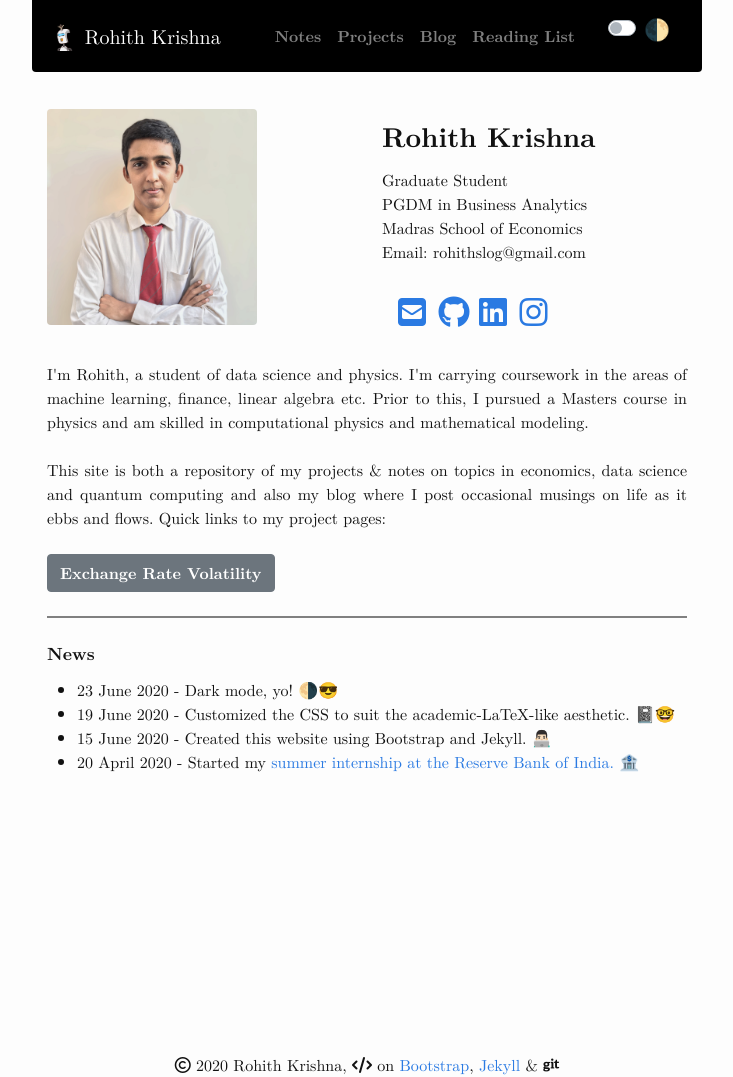
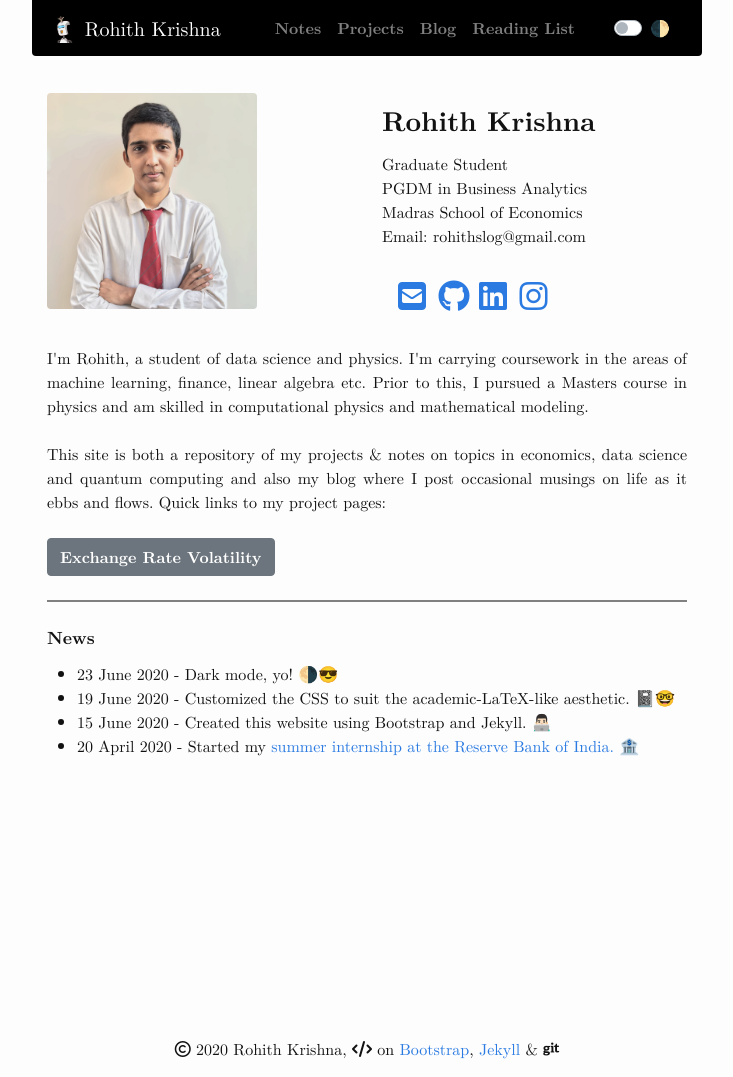
Before and after one commit to rohithmay/rohithmay.github.io, a Jekyll site: the page built from index.md, in a window 1280 px wide. Shown: the whole page, without its empty margins (273-1006 px from the left). Built offline with Jekyll 4.4.1, drawn with Linux system fonts in a browser that asks for light colours; nearby versions of some CDN libraries; a style sheet for code colours, icons or effects is not loaded.

Commit message:
Update navbar.html

```diff
--- a/_includes/navbar.html
+++ b/_includes/navbar.html
@@ -27,7 +27,7 @@
                    data-placement="bottom"
                    title="Dark Mode">
           <input type="checkbox" class="custom-control-input" id="darkSwitch">
-          <label class="custom-control-label" for="darkSwitch"> <h2> 🌓</h2>
+          <label class="custom-control-label" for="darkSwitch">  🌓
 
           </label></a>
         </div>
```
